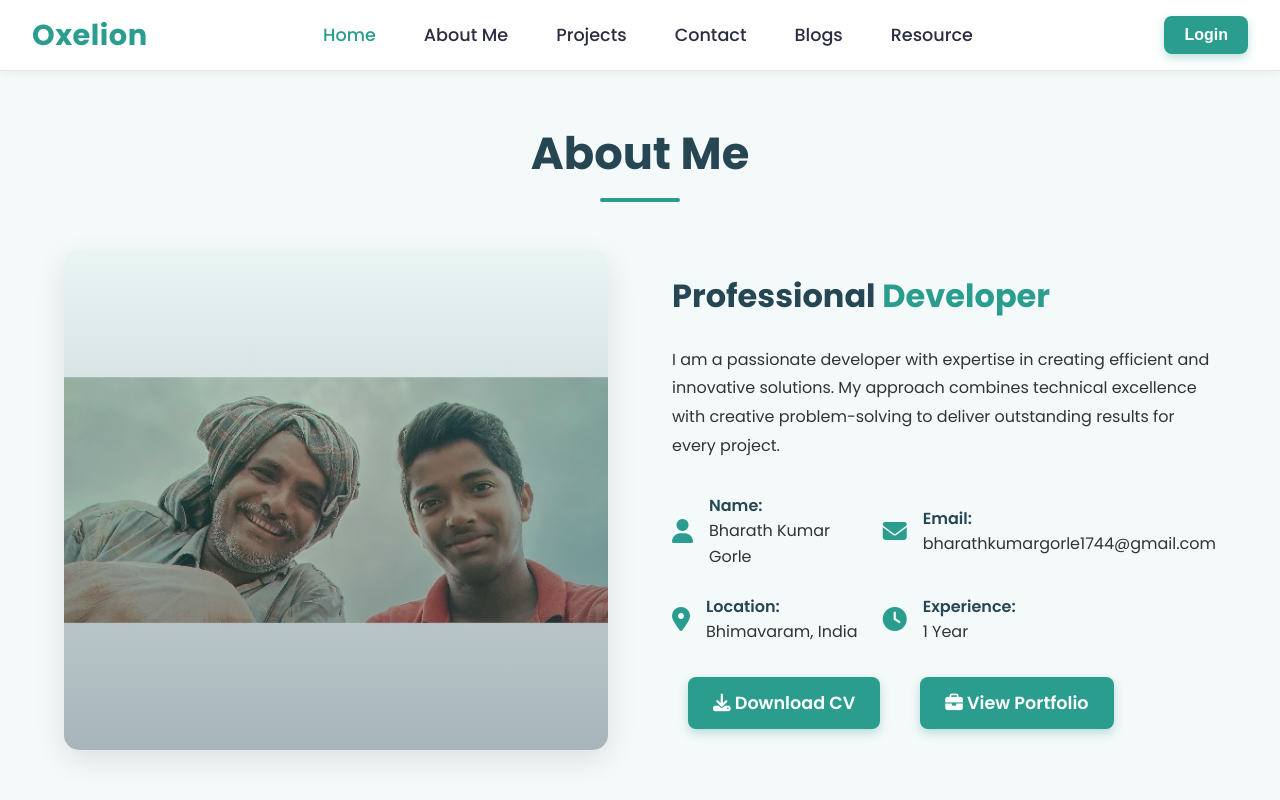
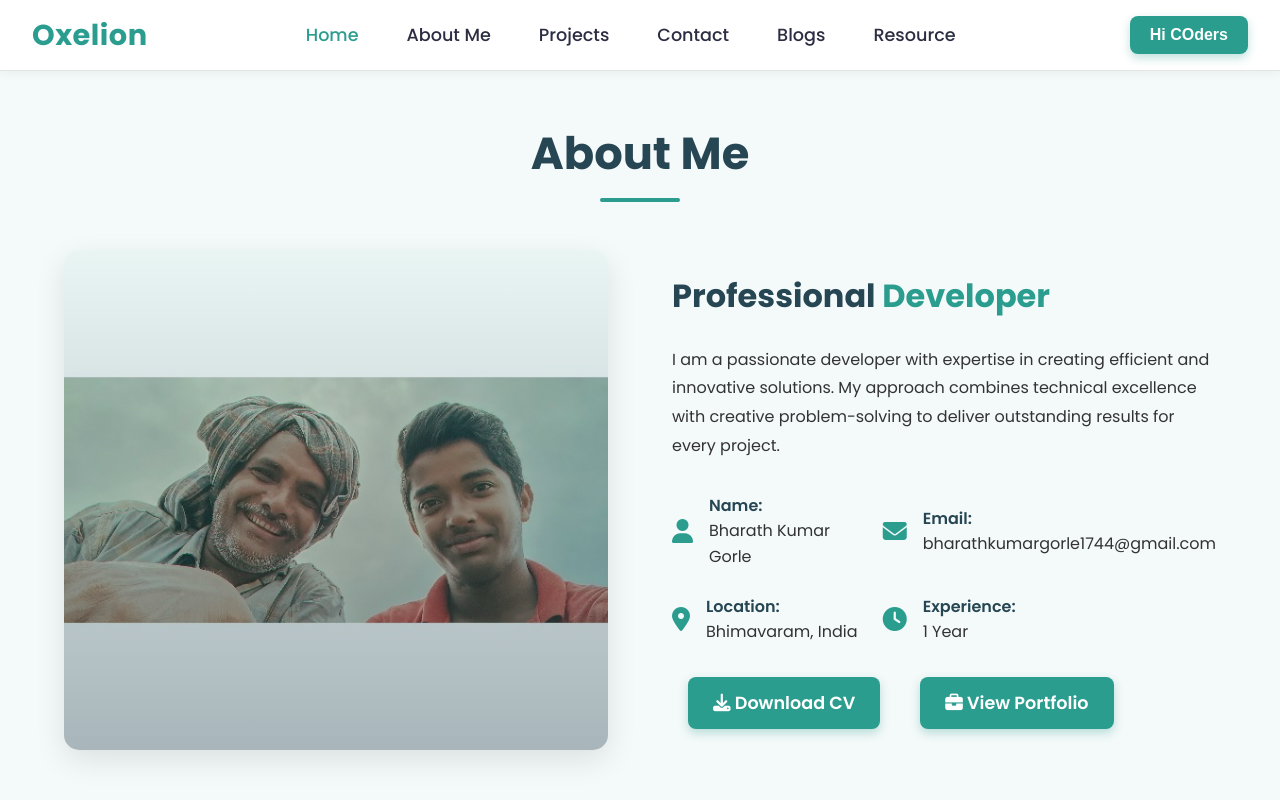
Before and after one commit to online-in/Bharath-Website, a plain HTML site: page about.html in a window 1280 px wide. Shown: the top 800 px of the page. Drawn offline with Linux system fonts and the light colour scheme.

Commit message:
Update about.html

```diff
--- a/about.html
+++ b/about.html
@@ -792,7 +792,7 @@
                 <a href="resource.html">Resource</a>
                 </div>
             </div>
-            <button class="primary-button login-btn" onclick="window.location.href='auth.html'">Login</button>
+            <button class="primary-button login-btn" onclick="window.location.href='auth.html'">Hi COders</button>
             <button class="mobile-menu-button" id="mobileMenuBtn" aria-label="Open menu">
                 <i class="fas fa-bars"></i>
             </button>
```
